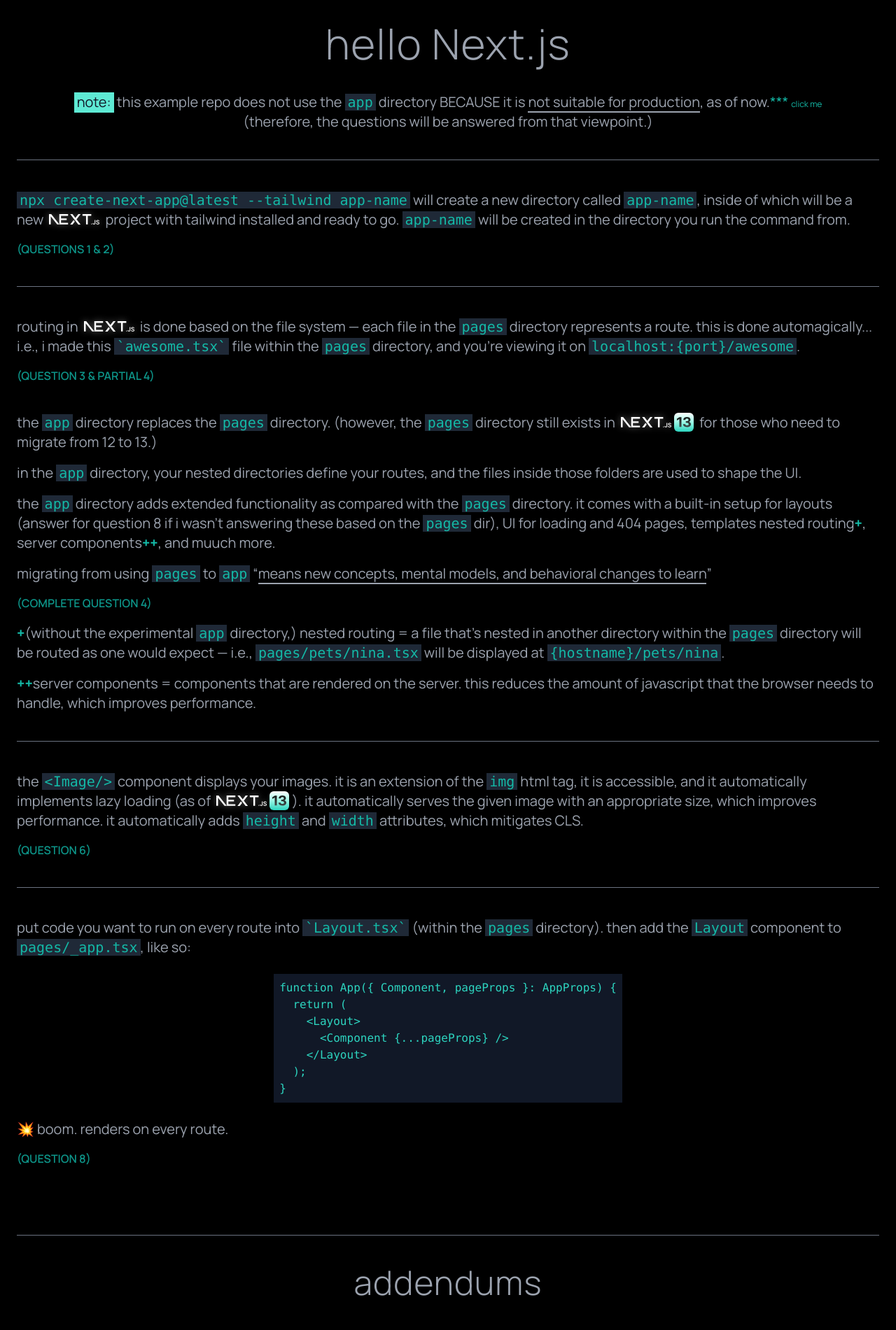
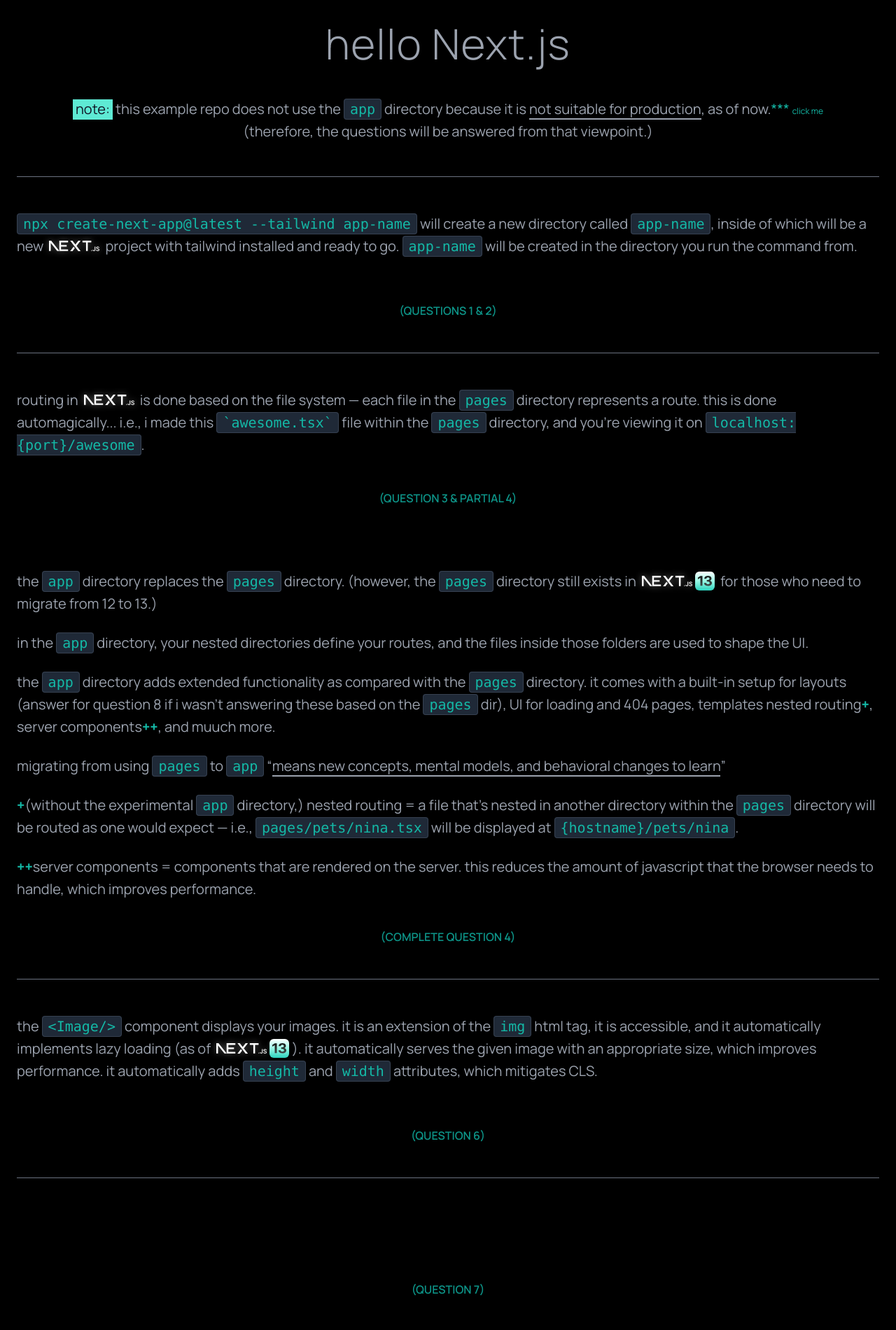
Before and after one commit to alex-anson/glowing-lamp, a Next.js app: page /awesome in a window 1280 px wide. Shown: the top 1901 px of the page at 70% size. Built offline with nearby package versions, Linux system fonts and the light colour scheme.

Commit message:
i am le tired :v:

```diff
--- a/src/pages/awesome.tsx
+++ b/src/pages/awesome.tsx
@@ -7,16 +7,17 @@
 export default function awesome(): JSX.Element {
   return (
     <div
-      className={`flex flex-col place-items-center place-content-center min-h-full gap-10 text-xl mx-6 my-8 text-gray-400 ${manrope.className} font-normal`}
+      className={`flex flex-col place-items-center place-content-center min-h-full gap-12 text-xl mx-6 my-8 text-gray-400 leading-8 ${manrope.className} font-normal`}
     >
-      <h2 className="text-6xl font-light m-0 tracking-wide">hello Next.js</h2>
+      <h1 className="text-6xl font-light m-0 tracking-wide">hello Next.js</h1>
       <p className="text-center">
         <span className="bg-teal-300 text-gray-900 px-1 pb-0.5">note:</span>{" "}
-        this example repo does not use the <Code text="app" /> directory BECAUSE
+        this example repo does not use the <Code text="app" /> directory because
         it is{" "}
         <a
           className="border-b-2 border-current hover:text-teal-600 transition-colors"
           href="https://beta.nextjs.org/docs/upgrade-guide#migrating-from-pages-to-app"
+          target="_blank"
         >
           not suitable for production
         </a>
@@ -35,8 +36,8 @@
         ready to go. <Code text="app-name" /> will be created in the directory
         you run the command from.
         <br />
-        <Answers text="(questions 1 & 2)" />
       </p>
+      <Answers text="(questions 1 & 2)" />
       <hr className="border-gray-500 h-1 w-full" />
       <p>
         routing in {getNextJsLogo()} is done based on the file system &mdash;
@@ -45,9 +46,13 @@
         <Code text="`awesome.tsx`" /> file within the <Code text="pages" />{" "}
         directory, and you&#39;re viewing it on{" "}
         <Code text="localhost:{port}/awesome" />.<br />
+      </p>
+      {/* this <p> tag exists solely to override/improve spacing, since there
+      isn't an <hr /> between the above paragraph and below div */}
+      <p className="-mt-4 mb-10">
         <Answers text="(question 3 & partial 4)" />
       </p>
-      <div className="flex flex-col gap-4">
+      <div className="flex flex-col gap-6">
         <p>
           the <Code text="app" /> directory replaces the <Code text="pages" />{" "}
           directory. (however, the <Code text="pages" /> directory still exists
@@ -80,11 +85,11 @@
           <a
             className="border-b-2 border-current hover:text-teal-600 transition-colors"
             href="https://beta.nextjs.org/docs/upgrade-guide#migrating-from-pages-to-app"
+            target="_blank"
           >
             means new concepts, mental models, and behavioral changes to learn
           </a>
-          ”<br />
-          <Answers text="(complete question 4)" />
+          ”
         </p>
         <p>
           <span id="nestedRoute" className="text-teal-500 font-black">
@@ -103,7 +108,9 @@
           server components = components that are rendered on the server. this
           reduces the amount of javascript that the browser needs to handle,
           which improves performance.
+          <br />
         </p>
+        <Answers text="(complete question 4)" />
       </div>
       <hr className="border-gray-500 h-1 w-full" />
 
@@ -117,8 +124,14 @@
         <Code text="height" /> and <Code text="width" /> attributes, which
         mitigates CLS.
         <br />
-        <Answers text="(question 6)" />
       </p>
+      <Answers text="(question 6)" />
+      <hr className="border-gray-500 h-1 w-full" />
+      <p>
+        {/* TODO: #7 goes here. */}
+        <br />
+      </p>
+      <Answers text="(question 7)" />
       <hr className="border-gray-500 h-1 w-full" />
       <p>
         put code you want to run on every route into{" "}
@@ -132,8 +145,20 @@
       <p className="-mt-4 self-start">
         💥 boom. renders on every route.
         <br />
-        <Answers text="(question 8)" />
       </p>
+      <Answers text="(question 8)" />
+      <hr className="border-gray-500 h-1 w-full" />
+      <p>
+        {/* TODO: #9 goes here. */}
+        <br />
+      </p>
+      <Answers text="(question 9)" />
+      <hr className="border-gray-500 h-1 w-full" />
+      <p>
+        {/* TODO: #10 goes here. */}
+        <br />
+      </p>
+      <Answers text="(question 10)" />
 
       <hr className="border-gray-500 h-1 w-full mt-14" />
       <h2 className="text-5xl font-light m-0 tracking-wide">addendums</h2>
@@ -141,16 +166,29 @@
         <span className="text-teal-500">***</span> leaving this here in case the
         content from the linked source changes.
         <Image
+          className="mx-auto mt-2"
           src="/not-in-prod.png"
           alt="Warning: The App Router is in beta and some conventions could change before stability is reached. We do not recommend using the app directory in production."
           width={500}
           height={238.5}
         />
       </p>
+      <hr className="border-gray-500 h-1 w-16" />
+      <p>
+        <a
+          className="border-b-2 border-current hover:text-teal-600 transition-colors"
+          href="https://www.makeuseof.com/nextjs-13-working-of-app-directory/"
+          target="_blank"
+        >
+          good source
+        </a>{" "}
+        for answering #4
+      </p>
     </div>
   );
 }
 
+// SECTION: functions
 function getNextJsLogo(): JSX.Element {
   return (
     <Image
@@ -193,7 +231,9 @@
 // (and I just learned styled components)
 function Code(p: { text: string; classes?: string }): JSX.Element {
   return (
-    <code className={`font-mono bg-gray-800 px-1 text-teal-500 ${p.classes}`}>
+    <code
+      className={`font-mono bg-gray-800 px-2 py-0.5 text-teal-500 rounded border border-gray-700 ${p.classes}`}
+    >
       {p.text}
     </code>
   );
@@ -209,7 +249,7 @@
 
 function Answers(p: { text: string }): JSX.Element {
   return (
-    <span className="text-teal-600 uppercase text-base font-semibold mt-4 inline-block">
+    <span className="text-teal-600 uppercase text-base font-semibold mt-4 inline-block self-center">
       {p.text}
     </span>
   );
```
